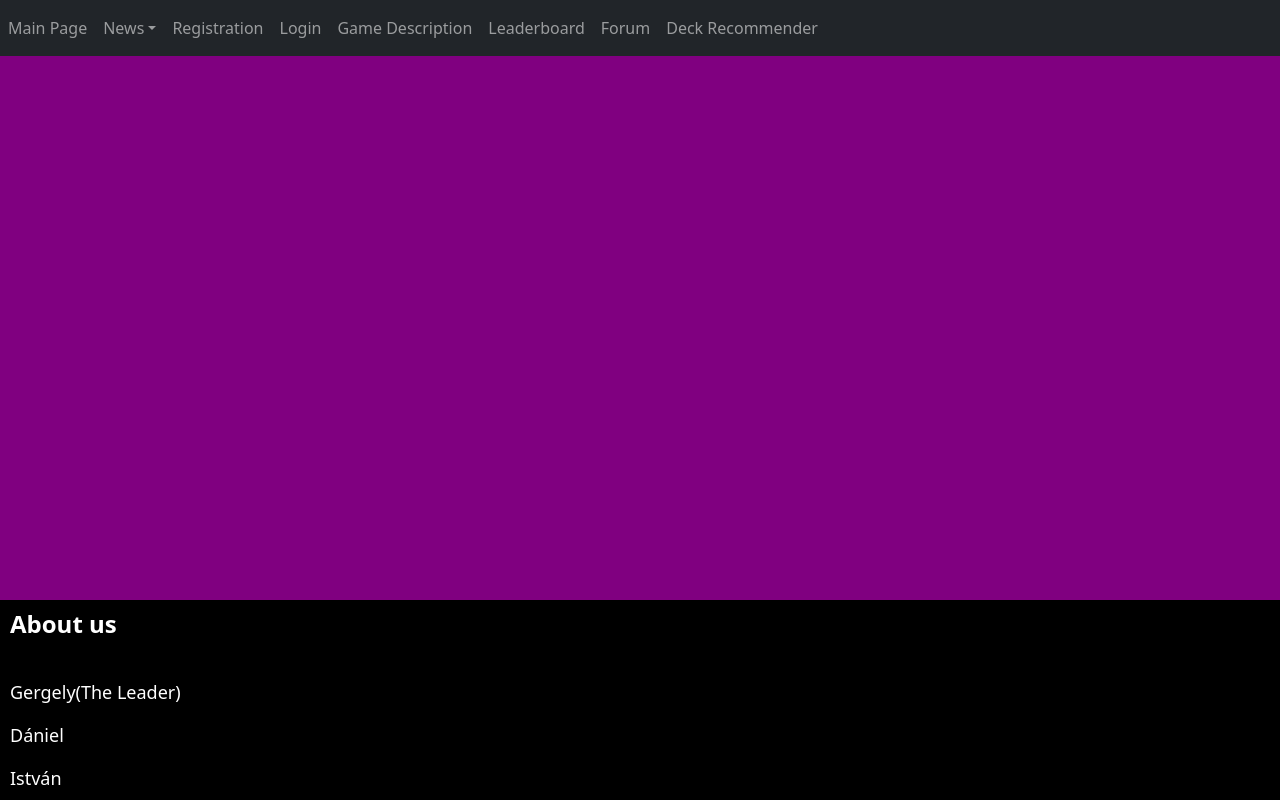
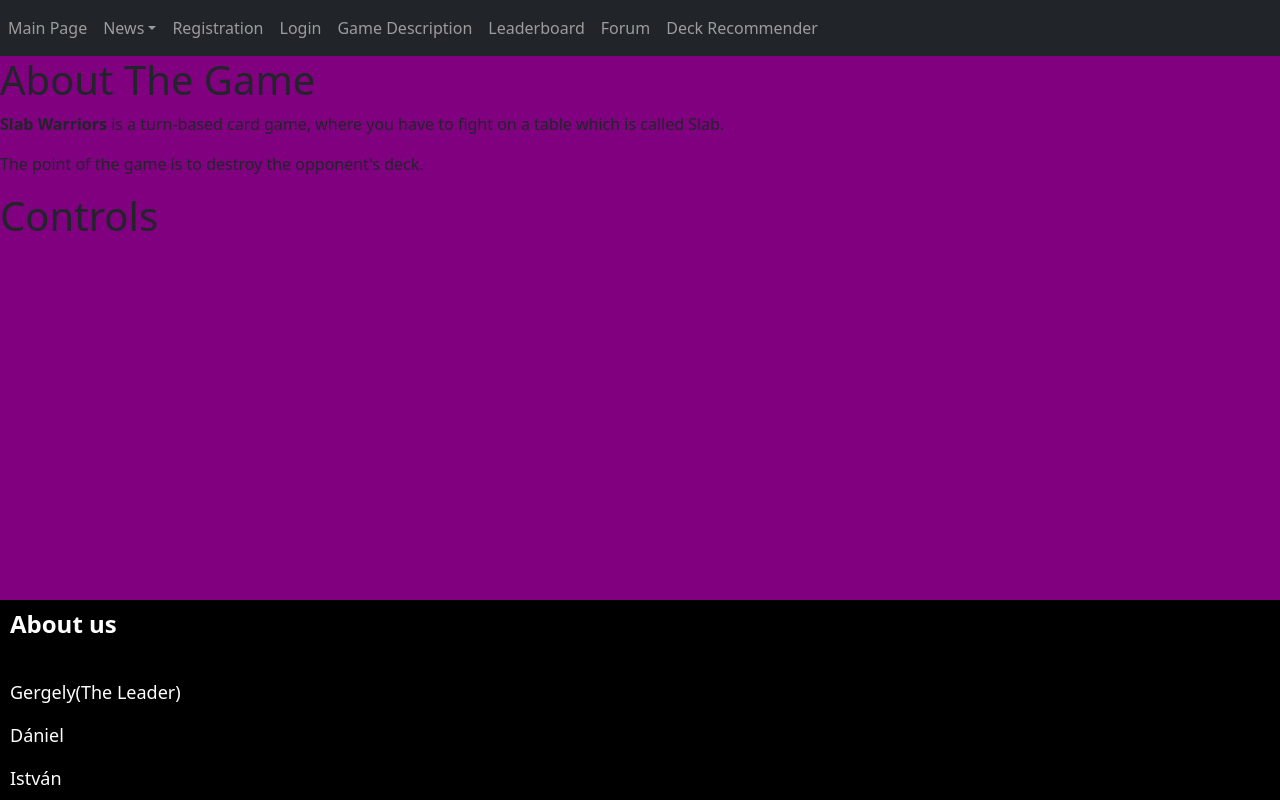
Before and after one commit to TotpalIstvan/SlabWarriorsFrontend, a React (Create React App) app: page /GameDescription in a window 1280 px wide. Built offline with nearby package versions, Linux system fonts and the light colour scheme.

Commit message:
some changes

```diff
--- a/src/components/websites/GameDescription.js
+++ b/src/components/websites/GameDescription.js
@@ -6,9 +6,18 @@ export function GameDescription()  {
 
     return(
 <div className='GameDescription'>
+  <h1>About The Game</h1>
+  <p><b>Slab Warriors</b> is a turn-based card game,
+  where you have to fight on a table which is called Slab.</p>
+  <p>
+      The point of the game is to destroy the opponent's deck.
+  </p>
+  <p>
+      <h1>Controls</h1>
+      <ul>
 
-
-
+      </ul>
+  </p>
 </div>
     );
 
--- a/src/components/websites/Registration.js
+++ b/src/components/websites/Registration.js
@@ -39,21 +39,21 @@ export function Registration()  {
 <div className='Registration'>
 
 <Form id='RegisterForm'>
-      <Form.Group className="mb-3" controlId="formBasicEmail">
+      <Form.Group className="mb-3" controlId="Name">
 
     <Form.Label className='labelok'>Username:</Form.Label>
     <Form.Control type="text" placeholder="Write a username!"  onChange={(e) => setName(e.target.value)} value={name}/>
   </Form.Group>
-  <Form.Group className="mb-3" controlId="formBasicEmail">
+  <Form.Group className="mb-3" controlId="Email">
     <Form.Label className='labelok'>Email address:</Form.Label>
     <Form.Control type="email" placeholder="write an email!"   onChange={(e) => setEmail(e.target.value)} value={email}/>
   </Form.Group>
 
-  <Form.Group className="mb-3" controlId="formBasicPassword">
+  <Form.Group className="mb-3" controlId="Password">
     <Form.Label className='labelok'>Password:</Form.Label>
     <Form.Control type="password" placeholder="write a password!"   onChange={(e) =>setPassword(e.target.value)} value={password}/>
   </Form.Group>
-  <Form.Group className="mb-3" controlId="formBasicPassword">
+  <Form.Group className="mb-3" controlId="PasswordConfirm">
     <Form.Label className='labelok'>Password Confirmation:</Form.Label>
     <Form.Control type="password" placeholder="write your password again!"   onChange={(e) => setPasswordConfirmation(e.target.value)} value={password_confirm}/>
   </Form.Group>
```
